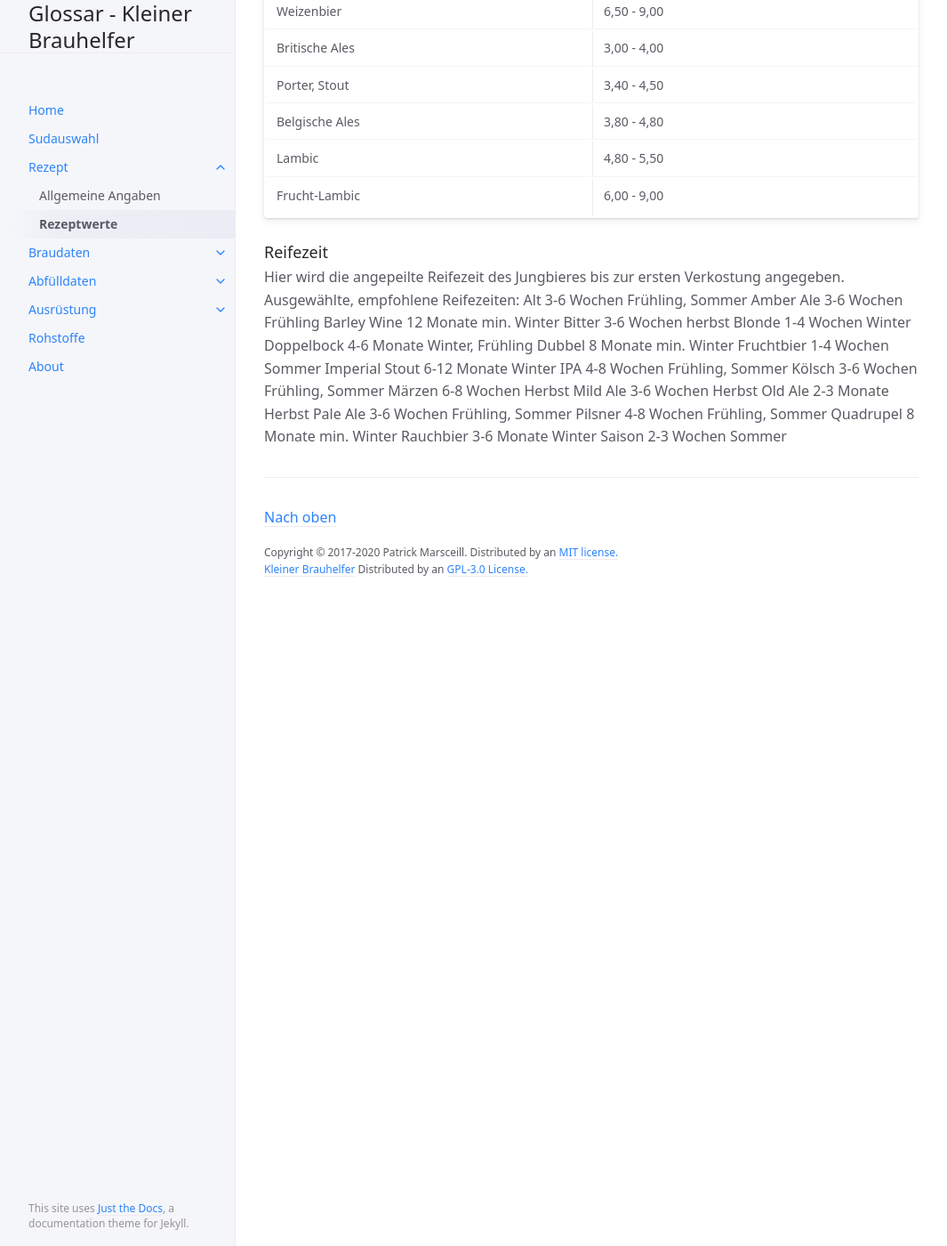
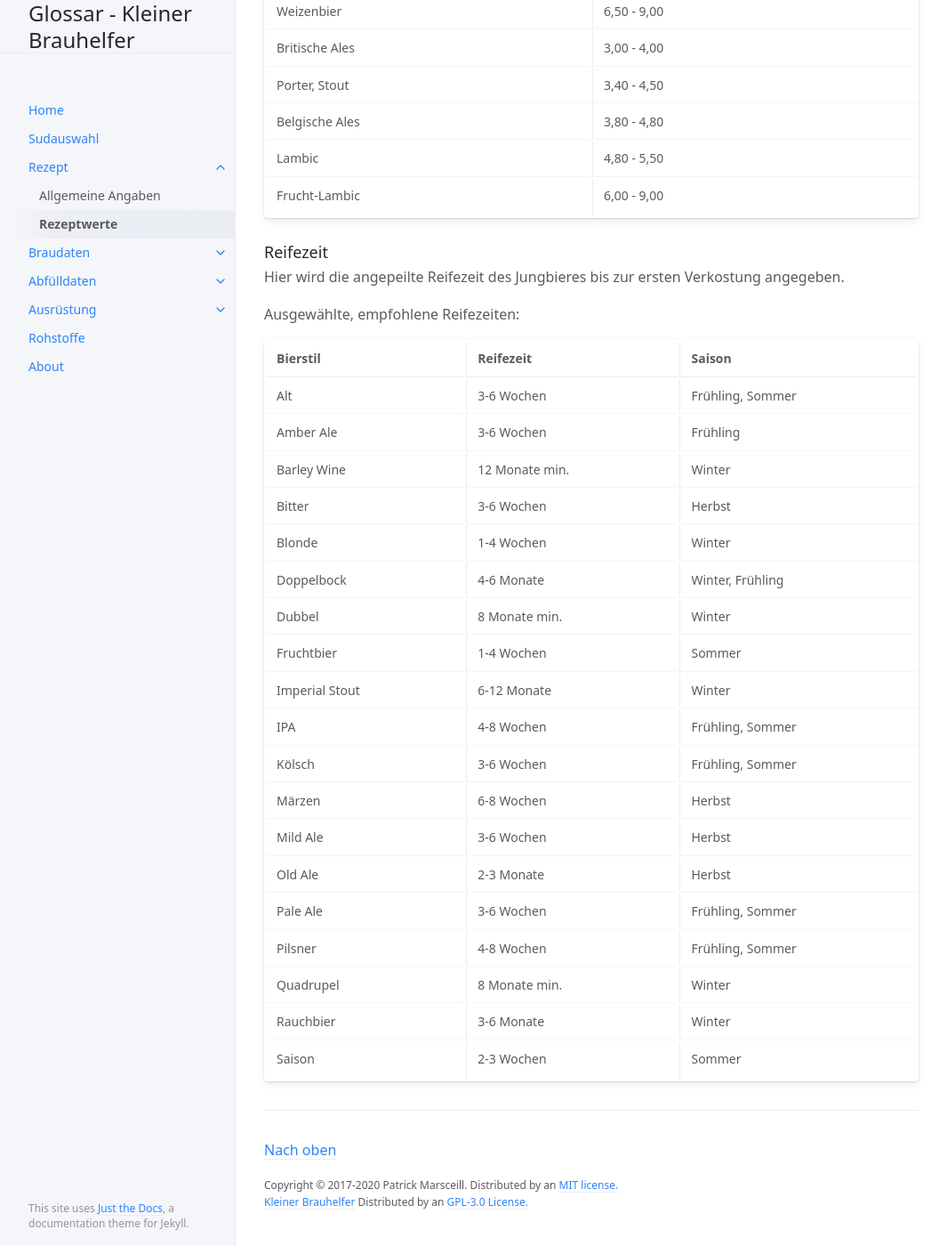
Before and after one commit to IsometricXH/kbh-glossar, a Jekyll site: the page built from docs/2-rezept/2-werte.md, in a window 1280 px wide and 1400 px high, scrolled down 5096 px. Shown: the whole window at 89% size, without its empty margins (107-1172 px from the left). Built offline with Jekyll 4.4.1, drawn with Linux system fonts in a browser that asks for light colours.

Commit message:
Update 2-werte.md

```diff
--- a/docs/2-rezept/2-werte.md
+++ b/docs/2-rezept/2-werte.md
@@ -130,23 +130,27 @@ Typische Werte für einzelne Bierstile sind:
 
 ### Reifezeit
 Hier wird die angepeilte Reifezeit des Jungbieres bis zur ersten Verkostung angegeben.
+
 Ausgewählte, empfohlene Reifezeiten:
-Alt 3-6 Wochen Frühling, Sommer
-Amber Ale 3-6 Wochen Frühling
-Barley Wine 12 Monate min. Winter
-Bitter 3-6 Wochen herbst
-Blonde 1-4 Wochen Winter
-Doppelbock 4-6 Monate Winter, Frühling
-Dubbel 8 Monate min. Winter
-Fruchtbier 1-4 Wochen Sommer
-Imperial Stout 6-12 Monate Winter
-IPA 4-8 Wochen Frühling, Sommer
-Kölsch 3-6 Wochen Frühling, Sommer
-Märzen 6-8 Wochen Herbst
-Mild Ale 3-6 Wochen Herbst
-Old Ale 2-3 Monate Herbst
-Pale Ale 3-6 Wochen Frühling, Sommer
-Pilsner 4-8 Wochen Frühling, Sommer
-Quadrupel 8 Monate min. Winter
-Rauchbier 3-6 Monate Winter
-Saison 2-3 Wochen Sommer
+
+| Bierstil        | Reifezeit         | Saison            |
+|:--------------- |:----------------- |:----------------- |
+| Alt             | 3-6 Wochen        | Frühling, Sommer  |
+| Amber Ale       | 3-6 Wochen        | Frühling          |
+| Barley Wine     | 12 Monate min.    | Winter            |
+| Bitter          | 3-6 Wochen        | Herbst            |
+| Blonde          | 1-4 Wochen        | Winter            |
+| Doppelbock      | 4-6 Monate        | Winter, Frühling  |
+| Dubbel          | 8 Monate min.     | Winter            |
+| Fruchtbier      | 1-4 Wochen        | Sommer            |
+| Imperial Stout  | 6-12 Monate       | Winter            |
+| IPA             | 4-8 Wochen        | Frühling, Sommer  |
+| Kölsch          | 3-6 Wochen        | Frühling, Sommer  |
+| Märzen          | 6-8 Wochen        | Herbst            |
+| Mild Ale        | 3-6 Wochen        | Herbst            |
+| Old Ale         | 2-3 Monate        | Herbst            |
+| Pale Ale        | 3-6 Wochen        | Frühling, Sommer  |
+| Pilsner         | 4-8 Wochen        | Frühling, Sommer  |
+| Quadrupel       | 8 Monate min.     | Winter            |
+| Rauchbier       | 3-6 Monate        | Winter            |
+| Saison          | 2-3 Wochen        | Sommer            |
```
